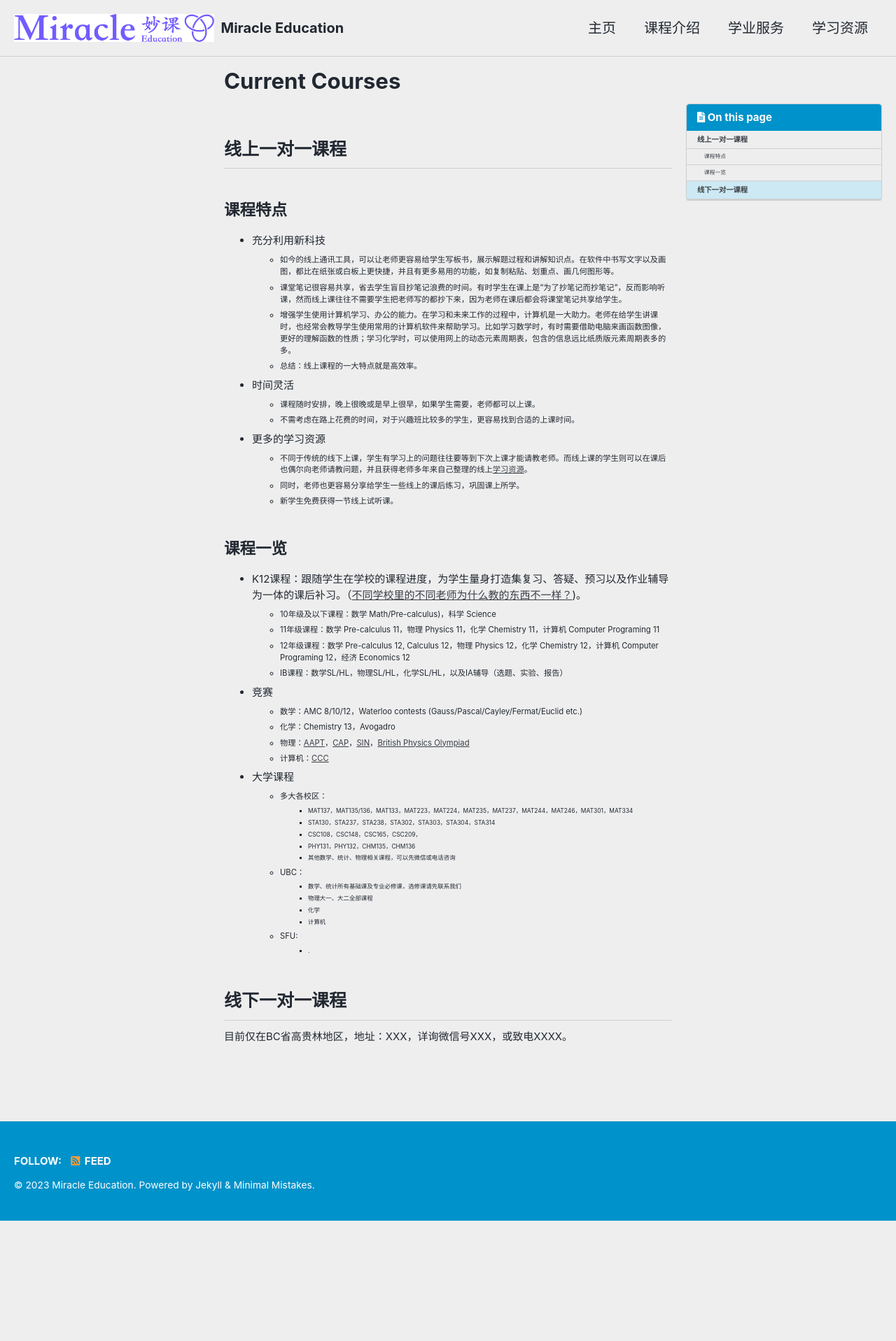
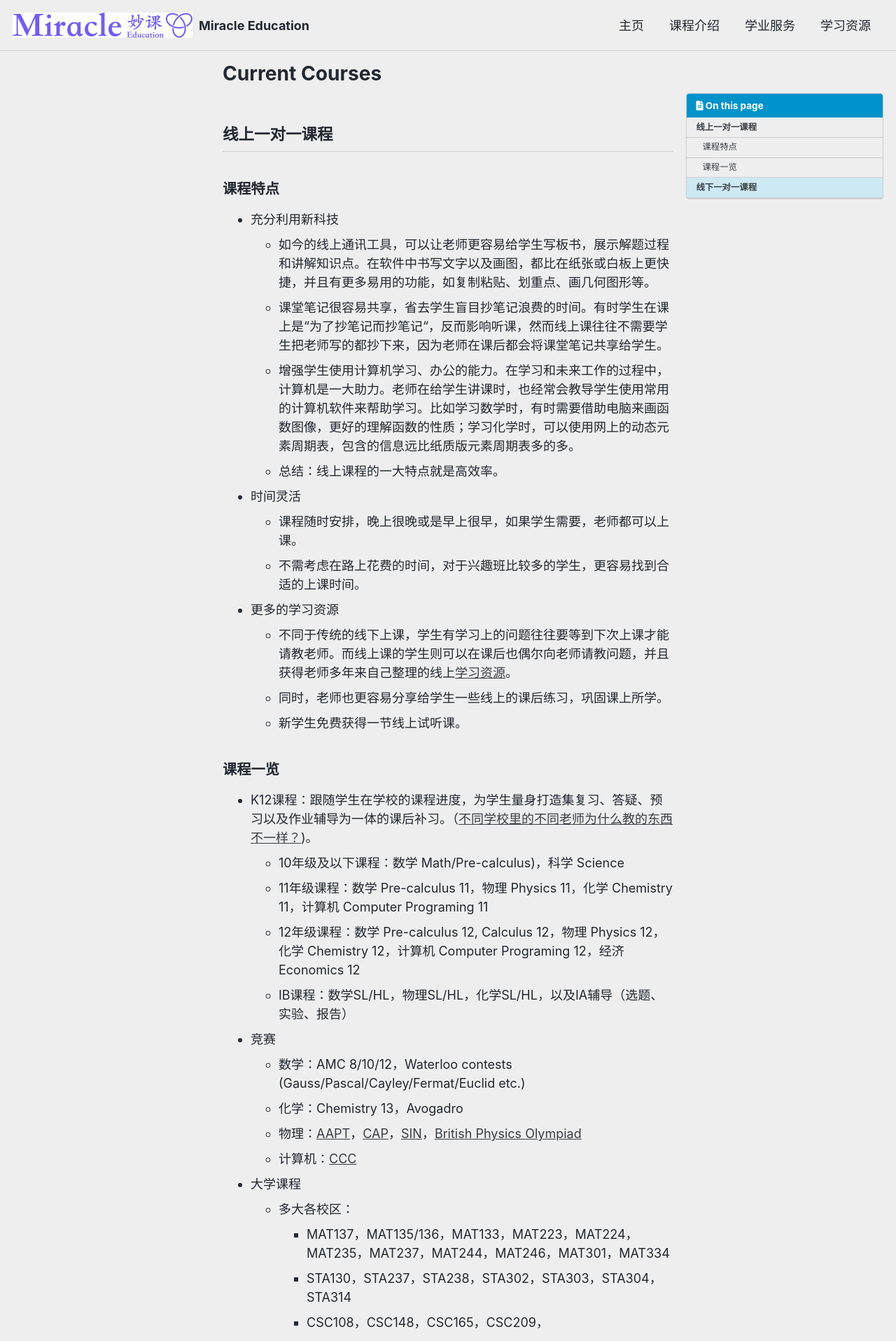
Before and after one commit to miracle-education/miracle-education.github.io, a Jekyll site: the page built from _pages/courses.md, in a window 1280 px wide. Shown: the top 1917 px of the page at 70% size. Built offline with Jekyll 4.4.1, drawn with Linux system fonts in a browser that asks for light colours; cached includes are drawn as plain includes; before the commit the page ends 1745 px from its top, so only the background shows below that.

Commit message:
adjust font size

```diff
--- a/_sass/minimal-mistakes/_page.scss
+++ b/_sass/minimal-mistakes/_page.scss
@@ -113,7 +113,7 @@ body {
   p,
   li,
   dl {
-    font-size: $type-size-6;
+    font-size: 1em;
   }
 
   /* paragraph indents */
--- a/_sass/minimal-mistakes/_reset.scss
+++ b/_sass/minimal-mistakes/_reset.scss
@@ -8,18 +8,18 @@ html {
   /* apply a natural box layout model to all elements */
   box-sizing: border-box;
   background-color: $background-color;
-  font-size: 14px;
+  font-size: 12px;
 
   @include breakpoint($medium) {
+    font-size: 14px;
+  }
+
+  @include breakpoint($large) {
     font-size: 16px;
   }
 
-  @include breakpoint($large) {
+  @include breakpoint($x-large) {
     font-size: 18px;
-  }
-
-  @include breakpoint($x-large) {
-    font-size: 20px;
   }
 
   -webkit-text-size-adjust: 100%;
```
